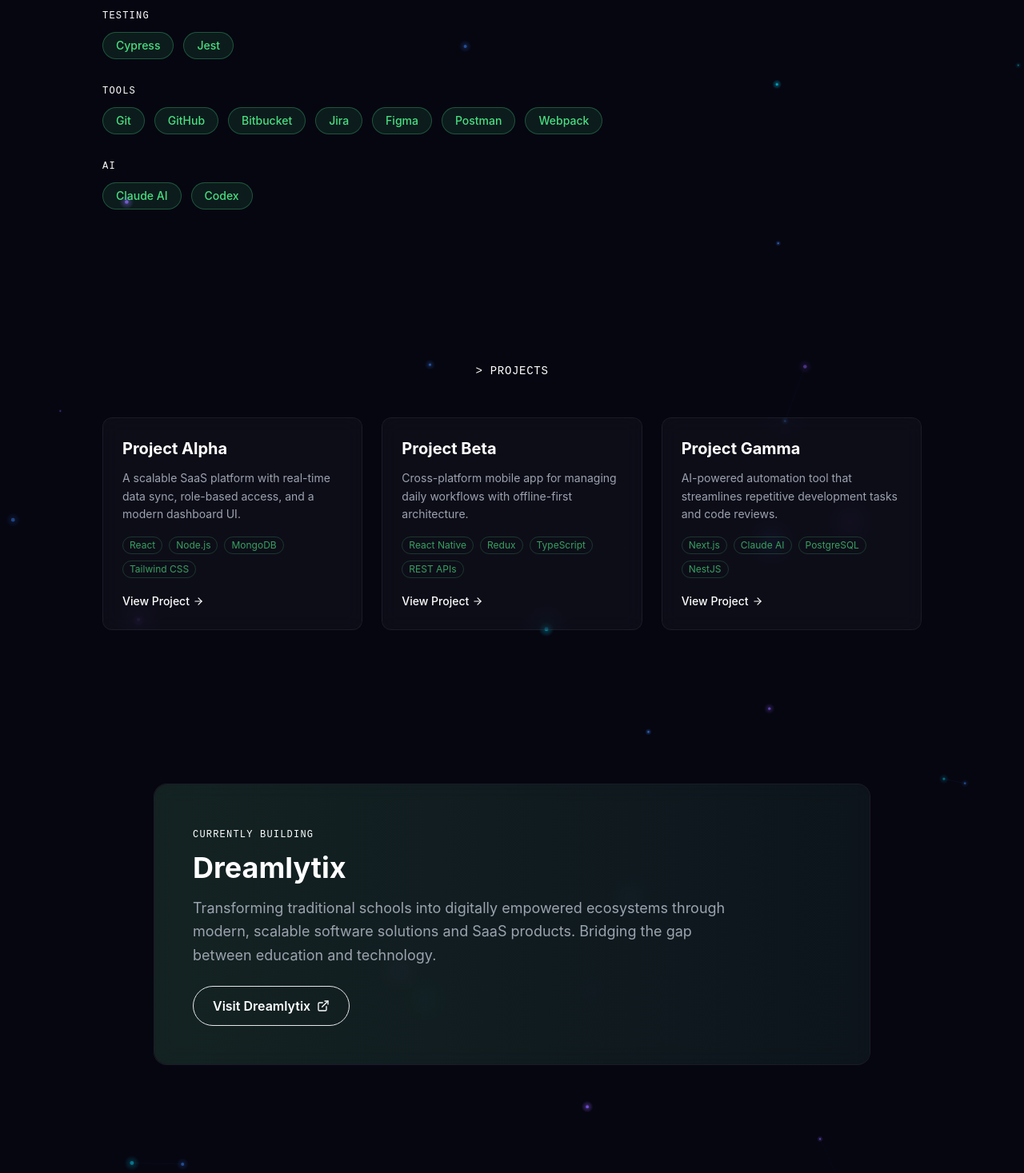
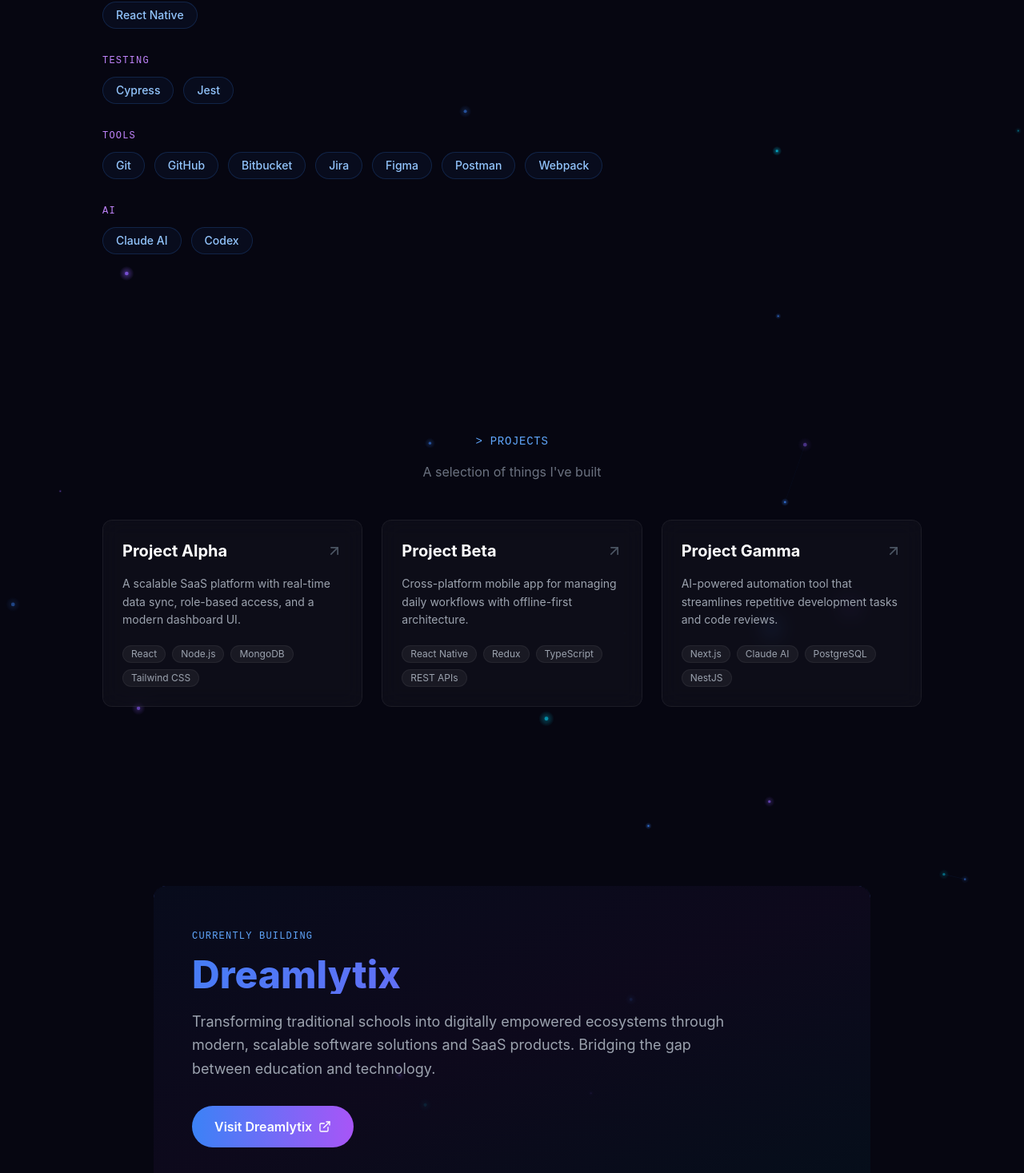
Before and after one commit to supimione/supimione.github.io, a Next.js app: page / in a window 1280 px wide. Shown: the part 1840-3307 px from the top of the page at 80% size. Built offline with nearby package versions, Linux system fonts and the light colour scheme.

Commit message:
feat: enhance tech stack, projects, and dreamlytix with blue-purple theme

```diff
--- a/src/components/DreamlytixSpotlight.tsx
+++ b/src/components/DreamlytixSpotlight.tsx
@@ -5,24 +5,32 @@ import { FiExternalLink } from "react-icons/fi";
 
 export default function DreamlytixSpotlight() {
   return (
-    <section id="dreamlytix" className="relative py-24 px-6 z-10">
+    <section id="dreamlytix" className="relative py-28 px-6 z-10">
       <div className="max-w-4xl mx-auto">
         <motion.div
-          initial={{ opacity: 0, x: -50 }}
-          whileInView={{ opacity: 1, x: 0 }}
-          transition={{ duration: 0.6 }}
+          initial={{ opacity: 0, y: 40 }}
+          whileInView={{ opacity: 1, y: 0 }}
+          transition={{ duration: 0.7 }}
           viewport={{ once: true }}
-          className="relative rounded-2xl p-8 md:p-12 glass border border-green-400/30 overflow-hidden"
+          className="relative rounded-2xl p-8 md:p-12 overflow-hidden gradient-border"
+          style={{ background: "rgba(6, 6, 17, 0.8)" }}
         >
-          <div className="absolute inset-0 rounded-2xl bg-gradient-to-r from-green-400/10 to-emerald-600/5 pointer-events-none" />
+          {/* Animated gradient background */}
+          <div className="absolute inset-0 rounded-2xl bg-gradient-to-br from-blue-500/5 via-purple-500/5 to-cyan-500/5 pointer-events-none" />
+
           <div className="relative z-10">
-            <span className="font-mono text-neon text-xs uppercase tracking-widest">
+            <motion.span
+              initial={{ opacity: 0, x: -20 }}
+              whileInView={{ opacity: 1, x: 0 }}
+              viewport={{ once: true }}
+              className="inline-block font-mono text-blue-400 text-xs uppercase tracking-widest mb-4"
+            >
               Currently Building
-            </span>
-            <h3 className="text-4xl font-bold text-white mt-3 mb-4">
+            </motion.span>
+            <h3 className="text-4xl md:text-5xl font-extrabold text-gradient mb-5">
               Dreamlytix
             </h3>
-            <p className="text-gray-400 text-lg leading-relaxed mb-6 max-w-2xl">
+            <p className="text-gray-400 text-lg leading-relaxed mb-8 max-w-2xl">
               Transforming traditional schools into digitally empowered
               ecosystems through modern, scalable software solutions and SaaS
               products. Bridging the gap between education and technology.
@@ -31,9 +39,10 @@ export default function DreamlytixSpotlight() {
               href="https://dreamlytix.com/"
               target="_blank"
               rel="noopener noreferrer"
-              className="inline-flex items-center gap-2 px-6 py-3 rounded-full border border-neon text-neon font-semibold hover:shadow-neon transition-all duration-300"
+              className="group inline-flex items-center gap-2 px-7 py-3.5 rounded-full bg-gradient-to-r from-blue-500 to-purple-500 text-white font-semibold hover:shadow-glow transition-all duration-300"
             >
-              Visit Dreamlytix <FiExternalLink />
+              Visit Dreamlytix
+              <FiExternalLink className="group-hover:translate-x-0.5 group-hover:-translate-y-0.5 transition-transform" />
             </a>
           </div>
         </motion.div>
--- a/src/components/Projects.tsx
+++ b/src/components/Projects.tsx
@@ -1,7 +1,7 @@
 "use client";
 
 import { motion } from "framer-motion";
-import { FiArrowRight } from "react-icons/fi";
+import { FiArrowUpRight } from "react-icons/fi";
 
 const projects = [
   {
@@ -10,6 +10,7 @@ const projects = [
       "A scalable SaaS platform with real-time data sync, role-based access, and a modern dashboard UI.",
     tech: ["React", "Node.js", "MongoDB", "Tailwind CSS"],
     link: "#",
+    gradient: "from-blue-500/20 to-cyan-500/10",
   },
   {
     title: "Project Beta",
@@ -17,6 +18,7 @@ const projects = [
       "Cross-platform mobile app for managing daily workflows with offline-first architecture.",
     tech: ["React Native", "Redux", "TypeScript", "REST APIs"],
     link: "#",
+    gradient: "from-purple-500/20 to-pink-500/10",
   },
   {
     title: "Project Gamma",
@@ -24,54 +26,67 @@ const projects = [
       "AI-powered automation tool that streamlines repetitive development tasks and code reviews.",
     tech: ["Next.js", "Claude AI", "PostgreSQL", "NestJS"],
     link: "#",
+    gradient: "from-blue-500/20 to-purple-500/10",
   },
 ];
 
 export default function Projects() {
   return (
-    <section id="projects" className="relative py-24 px-6 z-10">
+    <section id="projects" className="relative py-28 px-6 z-10">
       <div className="max-w-5xl mx-auto">
         <motion.h2
           initial={{ opacity: 0, y: 20 }}
           whileInView={{ opacity: 1, y: 0 }}
           viewport={{ once: true }}
-          className="font-mono text-neon text-sm uppercase tracking-wider mb-12 text-center"
+          className="font-mono text-blue-400 text-sm uppercase tracking-wider mb-4 text-center"
         >
           {">"} Projects
         </motion.h2>
+        <motion.p
+          initial={{ opacity: 0, y: 20 }}
+          whileInView={{ opacity: 1, y: 0 }}
+          transition={{ delay: 0.1 }}
+          viewport={{ once: true }}
+          className="text-gray-500 text-center mb-12 max-w-lg mx-auto"
+        >
+          A selection of things I&apos;ve built
+        </motion.p>
 
         <div className="grid md:grid-cols-3 gap-6">
           {projects.map((project, i) => (
             <motion.div
               key={project.title}
-              initial={{ opacity: 0, y: 30 }}
+              initial={{ opacity: 0, y: 40 }}
               whileInView={{ opacity: 1, y: 0 }}
               transition={{ delay: i * 0.15, duration: 0.5 }}
               viewport={{ once: true }}
-              className="glass border border-green-400/20 rounded-xl p-6 hover:border-green-400/60 hover:shadow-neon-sm hover:scale-[1.02] transition-all duration-300 group"
+              whileHover={{ y: -8 }}
+              className="relative glass rounded-xl p-6 group cursor-pointer transition-all duration-500 hover:shadow-glow-sm overflow-hidden"
             >
-              <h3 className="text-white font-bold text-xl mb-3">
+              {/* Gradient overlay */}
+              <div className={`absolute inset-0 bg-gradient-to-br ${project.gradient} opacity-0 group-hover:opacity-100 transition-opacity duration-500 rounded-xl`} />
+
+              <div className="relative z-10">
+                <div className="flex items-center justify-between mb-4">
+                  <h3 className="text-white font-bold text-xl group-hover:text-gradient transition-all duration-300">
                     {project.title}
                   </h3>
-              <p className="text-gray-400 text-sm mb-4 leading-relaxed">
+                  <FiArrowUpRight className="text-gray-600 group-hover:text-blue-400 group-hover:translate-x-1 group-hover:-translate-y-1 transition-all duration-300" size={20} />
+                </div>
+                <p className="text-gray-400 text-sm mb-5 leading-relaxed">
                   {project.description}
                 </p>
-              <div className="flex flex-wrap gap-2 mb-4">
+                <div className="flex flex-wrap gap-2">
                   {project.tech.map((t) => (
                     <span
                       key={t}
-                    className="text-xs px-2 py-0.5 rounded-full border border-green-400/20 text-green-400/70"
+                      className="text-xs px-2.5 py-0.5 rounded-full bg-white/5 text-gray-400 border border-white/5"
                     >
                       {t}
                     </span>
                   ))}
                 </div>
-              <a
-                href={project.link}
-                className="inline-flex items-center gap-1 text-neon text-sm font-medium group-hover:gap-2 transition-all duration-300"
-              >
-                View Project <FiArrowRight />
-              </a>
+              </div>
             </motion.div>
           ))}
         </div>
--- a/src/components/TechStack.tsx
+++ b/src/components/TechStack.tsx
@@ -33,21 +33,35 @@ export default function TechStack() {
   let globalIndex = 0;
 
   return (
-    <section id="tech" className="relative py-24 px-6 z-10">
+    <section id="tech" className="relative py-28 px-6 z-10">
       <div className="max-w-5xl mx-auto">
         <motion.h2
           initial={{ opacity: 0, y: 20 }}
           whileInView={{ opacity: 1, y: 0 }}
           viewport={{ once: true }}
-          className="font-mono text-neon text-sm uppercase tracking-wider mb-12 text-center"
+          className="font-mono text-blue-400 text-sm uppercase tracking-wider mb-4 text-center"
         >
           {">"} Tech Stack
         </motion.h2>
+        <motion.p
+          initial={{ opacity: 0, y: 20 }}
+          whileInView={{ opacity: 1, y: 0 }}
+          transition={{ delay: 0.1 }}
+          viewport={{ once: true }}
+          className="text-gray-500 text-center mb-12 max-w-lg mx-auto"
+        >
+          Technologies I work with daily to build scalable products
+        </motion.p>
 
         <div className="space-y-8">
           {categories.map((cat) => (
-            <div key={cat.name}>
-              <h3 className="font-mono text-neon text-xs uppercase tracking-widest mb-3">
+            <motion.div
+              key={cat.name}
+              initial={{ opacity: 0 }}
+              whileInView={{ opacity: 1 }}
+              viewport={{ once: true }}
+            >
+              <h3 className="font-mono text-purple-400 text-xs uppercase tracking-widest mb-3">
                 {cat.name}
               </h3>
               <div className="flex flex-wrap gap-3">
@@ -56,18 +70,19 @@ export default function TechStack() {
                   return (
                     <motion.span
                       key={item}
-                      initial={{ opacity: 0, y: 15 }}
-                      whileInView={{ opacity: 1, y: 0 }}
-                      transition={{ delay: idx * 0.05, duration: 0.4 }}
+                      initial={{ opacity: 0, scale: 0.8 }}
+                      whileInView={{ opacity: 1, scale: 1 }}
+                      transition={{ delay: idx * 0.04, duration: 0.3 }}
                       viewport={{ once: true }}
-                      className="px-4 py-1.5 rounded-full border border-green-400/30 bg-green-400/10 text-green-400 text-sm font-medium hover:border-green-400 hover:shadow-neon-sm transition-all duration-300 cursor-default"
+                      whileHover={{ scale: 1.05, y: -2 }}
+                      className="px-4 py-1.5 rounded-full border border-blue-500/20 bg-blue-500/5 text-blue-300 text-sm font-medium hover:border-blue-400/50 hover:bg-blue-500/10 hover:shadow-glow-sm transition-all duration-300 cursor-default"
                     >
                       {item}
                     </motion.span>
                   );
                 })}
               </div>
-            </div>
+            </motion.div>
           ))}
         </div>
       </div>
```
Lines whose indentation alone changed are shown as unchanged.
